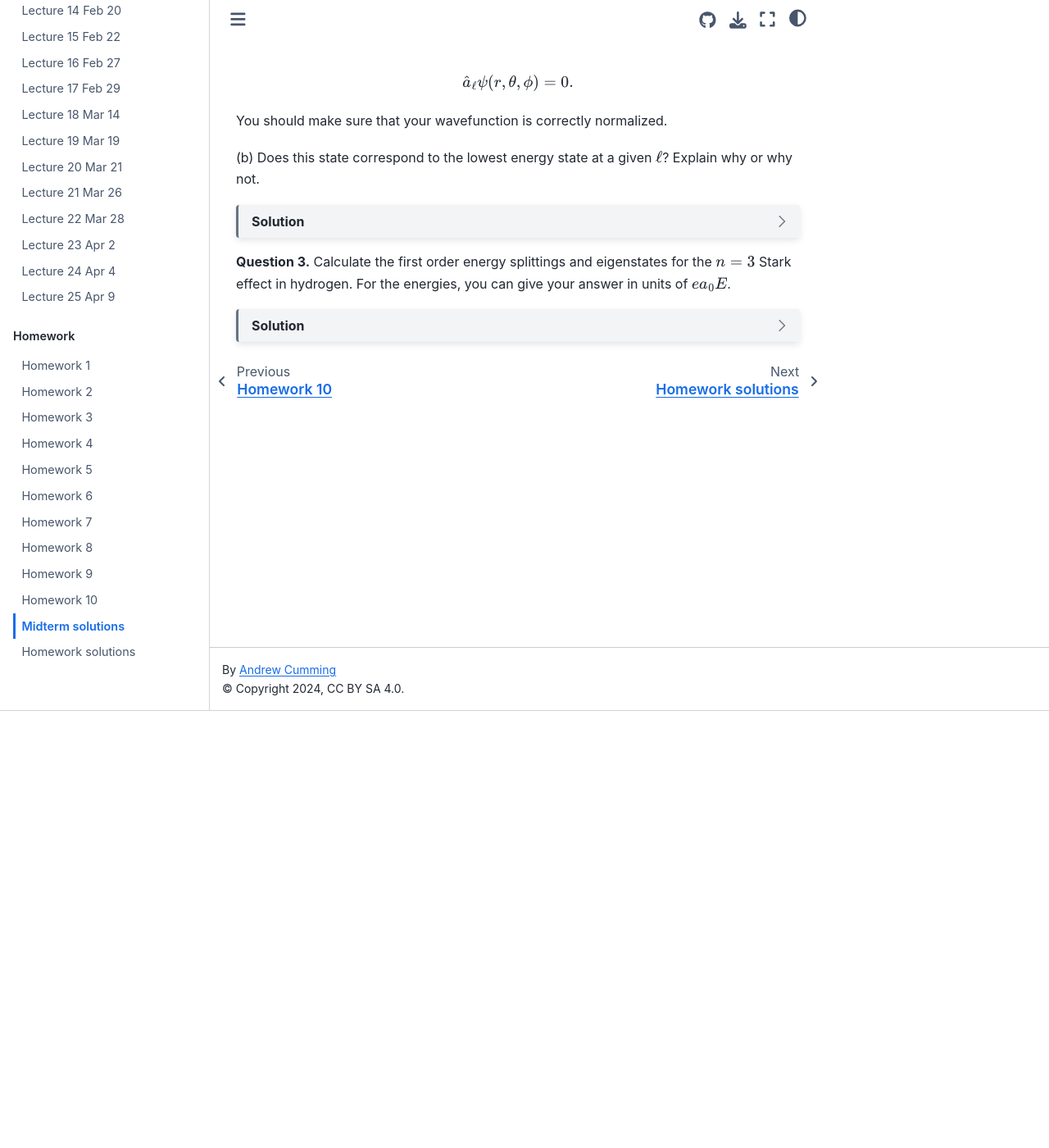
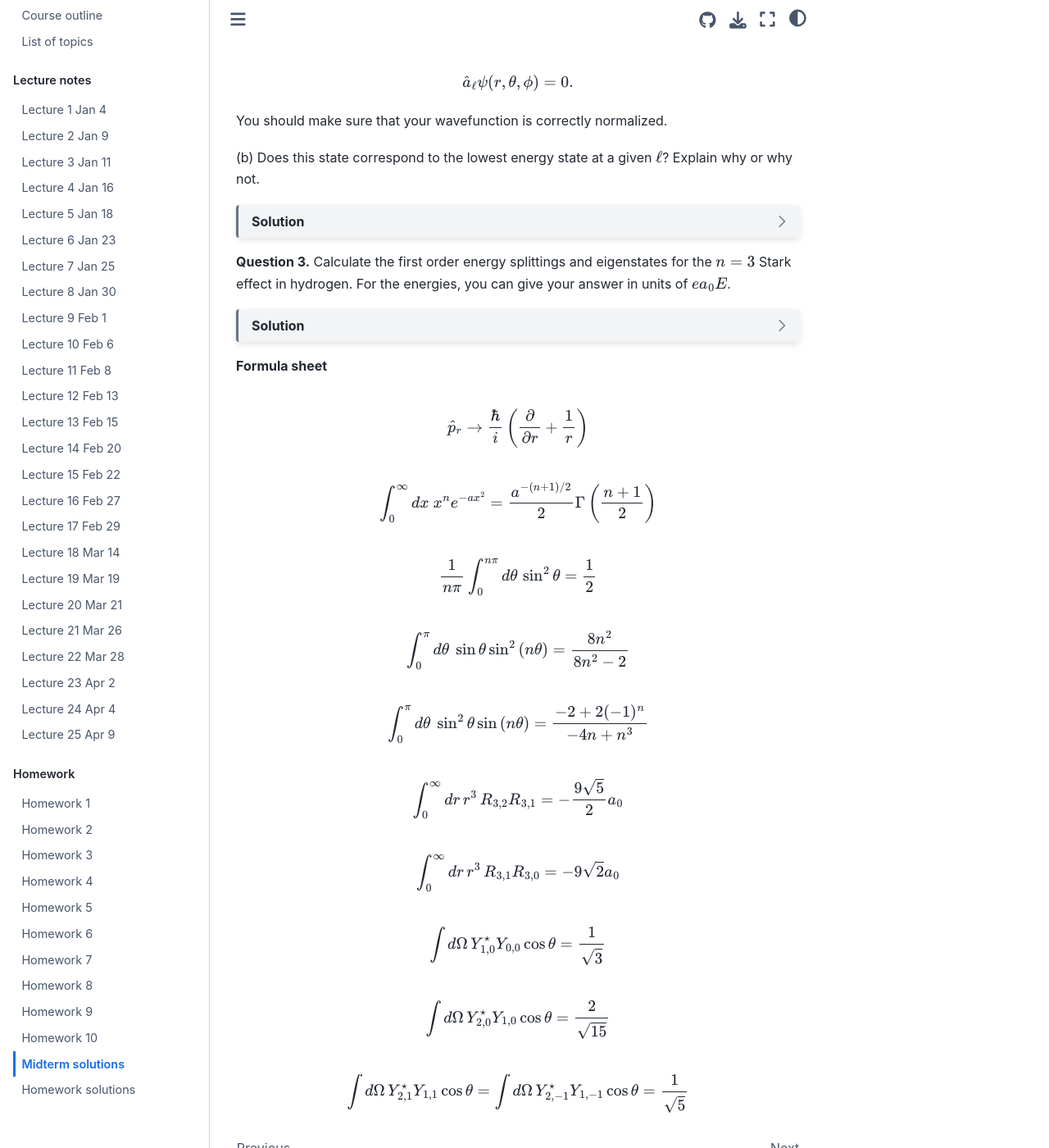
Before and after one commit to andrewcumming/phys457, a Jupyter Book: the page built from mt_sols.md, in a window 1280 px wide and 1400 px high, scrolled down 534 px. Shown: the whole window at 82% size. Built offline with Jupyter Book 1.0.4 settings and Sphinx 7.4.7 and the Sphinx Book theme 1.1.4, drawn with Linux system fonts in a browser that asks for light colours.

Commit message:
Add formula sheet to mt sols

`````diff
--- a/mt_sols.md
+++ b/mt_sols.md
@@ -152,3 +152,26 @@ $${1\over \sqrt{2}}\left(\ket{3,1,1}\pm \ket{3,2,1}\right),  {1\over \sqrt{2}}\l
 $${1\over\sqrt{3}}\ket{3,0,0} \pm {1\over \sqrt{2}}\ket{3,1,0} + {1\over \sqrt{6}}\ket{3,2,0}\hspace{1cm}\Delta E = \mp 9 eEa_0\ (\mathrm{2\ states})$$
 
 ````
+
+
+**Formula sheet**
+
+$$\hat{p}_r\rightarrow {\hbar\over i}\left({\partial\over\partial r} + {1\over r}\right)$$
+
+$$\int_0^\infty dx\ x^n e^{-ax^2} = {a^{-(n+1)/2}\over 2} \Gamma\left({n+1\over 2}\right)$$
+
+$${1\over n\pi}\int_0^{n\pi} d\theta\, \sin^2\theta = {1\over 2}$$
+
+$$\int_0^\pi d\theta\ \sin\theta \sin^2\left(n\theta\right) = {8n^2\over 8n^2-2}$$
+
+$$\int_0^\pi d\theta\ \sin^2\theta \sin\left(n\theta\right) = {-2 + 2(-1)^n\over -4n+n^3}$$
+
+$$\int_0^\infty dr\, r^3\, R_{3,2} R_{3,1} = -{9\sqrt{5}\over 2} a_0$$
+
+$$\int_0^\infty dr\, r^3\, R_{3,1} R_{3,0} = -9\sqrt{2} a_0$$
+
+$$\int d\Omega\, Y^\star_{1,0} Y_{0,0} \cos\theta = {1\over \sqrt{3}}$$
+
+$$\int d\Omega\, Y^\star_{2,0} Y_{1,0} \cos\theta = {2\over \sqrt{15}}$$
+
+$$\int d\Omega\, Y^\star_{2,1} Y_{1,1} \cos\theta = \int d\Omega\, Y^\star_{2,-1} Y_{1,-1} \cos\theta = {1\over \sqrt{5}}$$
`````
